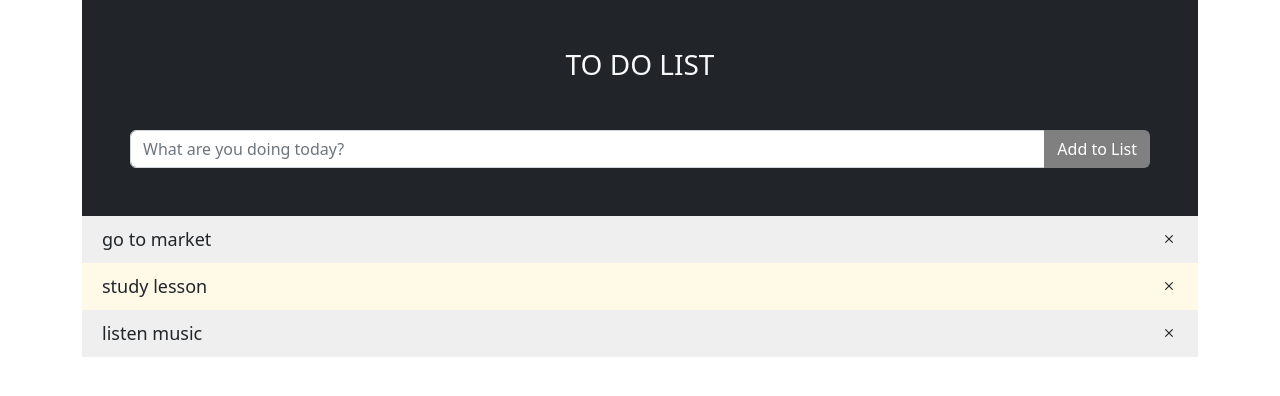
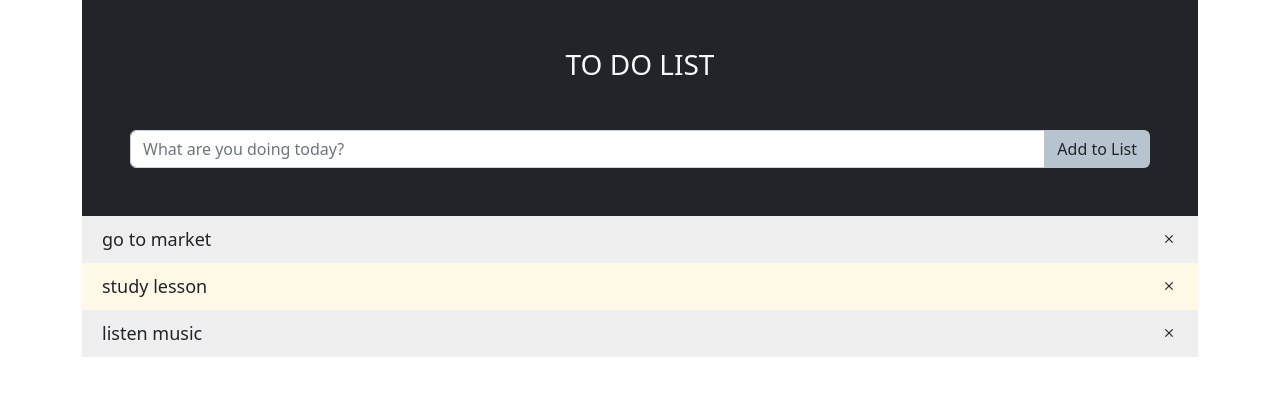
Before and after one commit to sinanakyol/JS-Todo-List, a plain HTML site: page index.html in a window 1280 px wide. Drawn offline with nearby package versions, Linux system fonts and the light colour scheme.

Commit message:
style.css changed

```diff
--- a/css/style.css
+++ b/css/style.css
@@ -51,10 +51,10 @@ li.checked {
 }
 
 #btn-add {
-  background-color: grey;
-  color: #fff;
+  background-color: #b7c4cf;
 }
 
 #btn-add:hover {
   background-color: #f78501;
+  color: #fff;
 }
```
